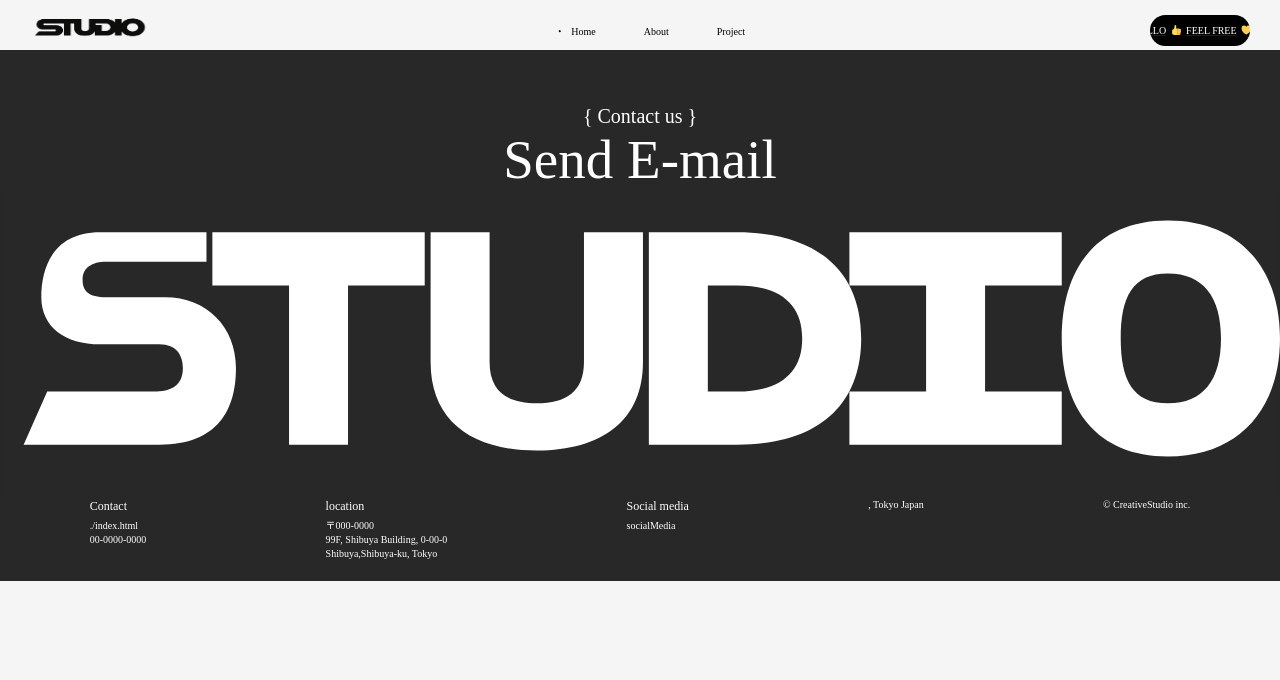
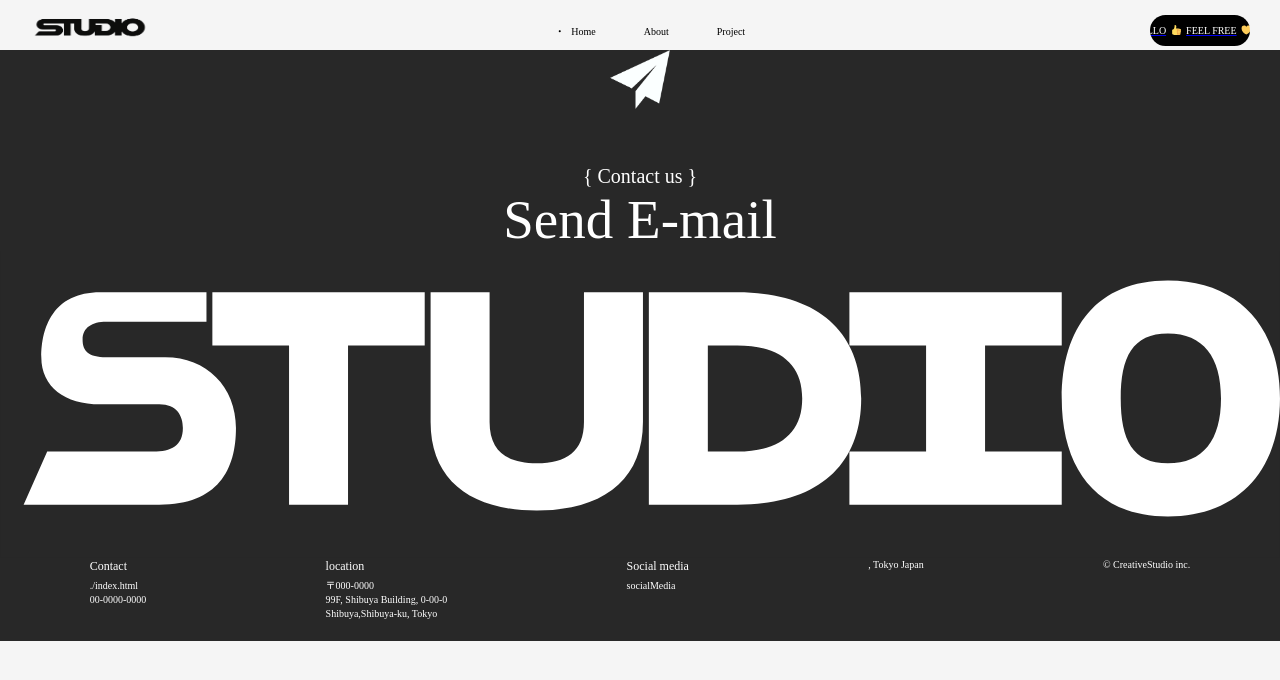
Before and after one commit to WTW167/CreativeStudio, a plain HTML site: page index.html in a window 1280 px wide. Drawn offline with Linux system fonts and the light colour scheme.

Commit message:
Merge remote main and resolve conflict

```diff
--- a/assets/js/script.js
+++ b/assets/js/script.js
@@ -0,0 +1,17 @@
+const magnetic = document.querySelector('.p-footer__magnetic');
+
+document.addEventListener('mousemove', (e) => {
+  const rect = magnetic.getBoundingClientRect();
+  const centerX = rect.left + rect.width / 2;
+  const centerY = rect.top + rect.height / 2;
+
+  // 吸い込まれるように動きを大きくする
+  const deltaX = (e.clientX - centerX) * 1.2;
+  const deltaY = (e.clientY - centerY) * 1.2;
+
+  magnetic.style.transform = `translate(${deltaX}px, ${deltaY}px)`;
+});
+
+magnetic.addEventListener('mouseleave', () => {
+  magnetic.style.transform = 'translate(0, 0)';
+});
--- a/assets/stylesheet/style.css
+++ b/assets/stylesheet/style.css
@@ -168,3 +168,17 @@ body {
   color: #fff;
   line-height: 10px;
 }
+
+.p-footer__magnetic {
+  display: flex;
+  justify-content: center;
+  align-items: center;
+  transition: transform 0.2s ease-out;
+  position: relative;
+  background: transparent; /* 背景色なし */
+}
+
+.p-magnetic__icon {
+  width: 60px;
+  height: 60px;
+}
--- a/index.html
+++ b/index.html
@@ -74,6 +74,9 @@
 
   <footer class="l-footer">
     <section class="p-footer">
+      <div class="p-footer__magnetic">
+        <img class="p-magnetic__icon" src="./assets/image/magnetic_icon.png" alt="紙飛行機">
+      </div>
         <div class="p-footer__upperLayer">
           <div class="p-upperLayer__wrap">
             <h2 class="p-footer__title">{ Contact us }</h2>
@@ -88,8 +91,8 @@
                 viewBox="0 0 1085 260"
                 width="100%"
                 role="img"
-  aria-label="STUDIO"
->
+                aria-label="STUDIO" >
+
                 <!-- 背景 -->
                 <rect width="1085" height="260" fill="#282828"/>
 
@@ -164,9 +167,6 @@
                   transform="translate(900 0)"
                 />
               </svg>
-
-
-
             </div>
           </div>
         </div>
```
Also changed, not shown: assets/image/magnetic_icon.png (added). Lines whose indentation alone changed are shown as unchanged.
